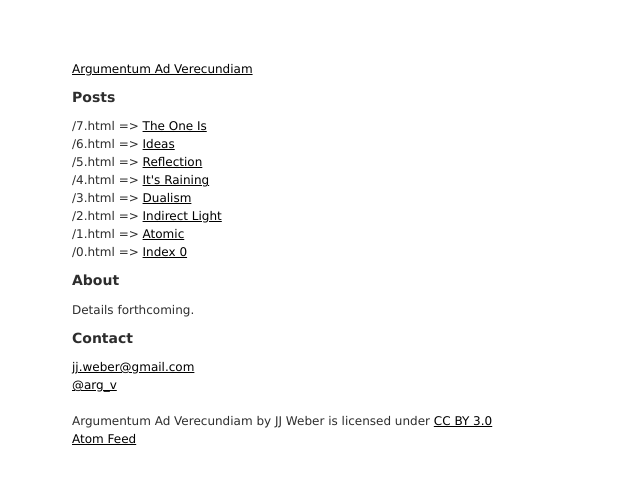
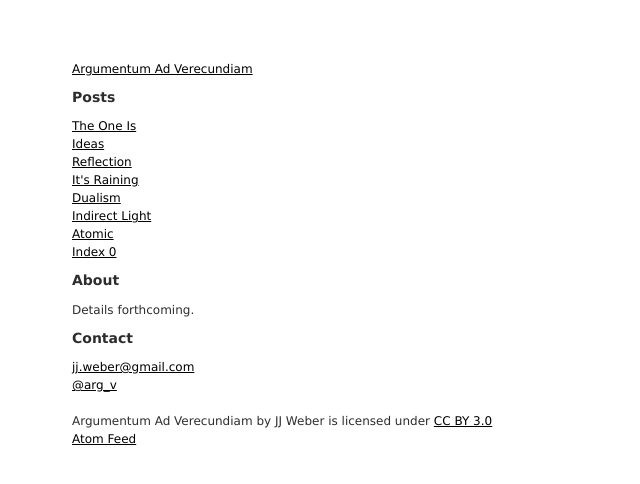
Before and after one commit to jjjjw/argumentum-v, a Jekyll site: the page built from index.html, in a window 1280 px wide. Shown: the top 484 px of the page, without its empty margins (0-640 px from the left). Built offline with Jekyll 4.4.1, drawn with Linux system fonts in a browser that asks for light colours.

```diff
--- a/index.html
+++ b/index.html
@@ -7,7 +7,7 @@ title: Argumentum Ad Verecundiam
   <h1>Posts</h1>
   <ul class="posts">
     {% for post in site.posts %}
-      <li><span>{{ post.url }} => </span><a href="{{ post.url }}">{{ post.title }}</a></li>
+      <li><span><a href="{{ post.url }}">{{ post.title }}</a></li>
     {% endfor %}
   </ul>
   <h1>About</h1>
```
